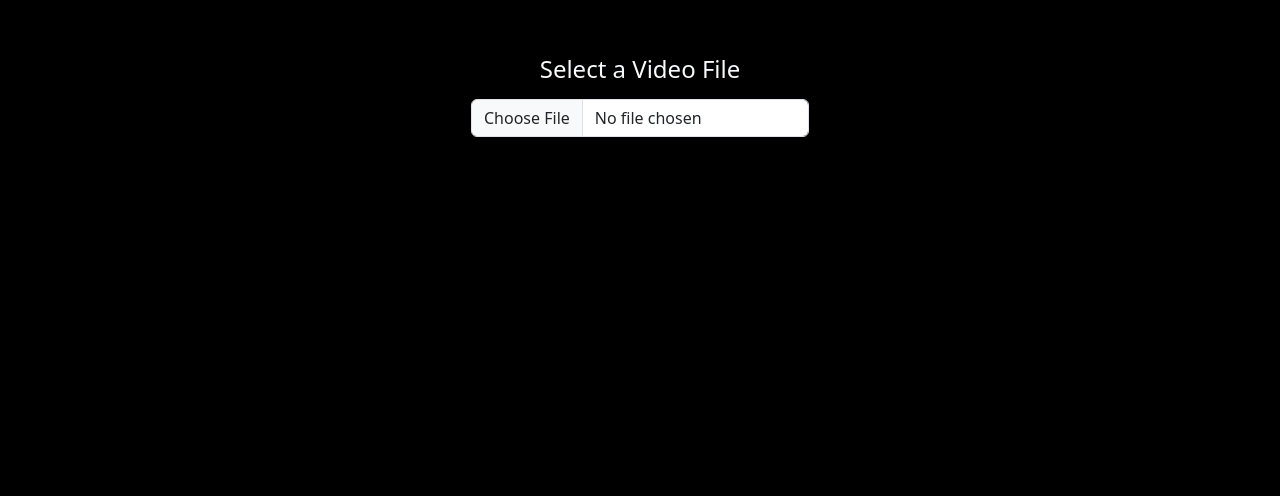
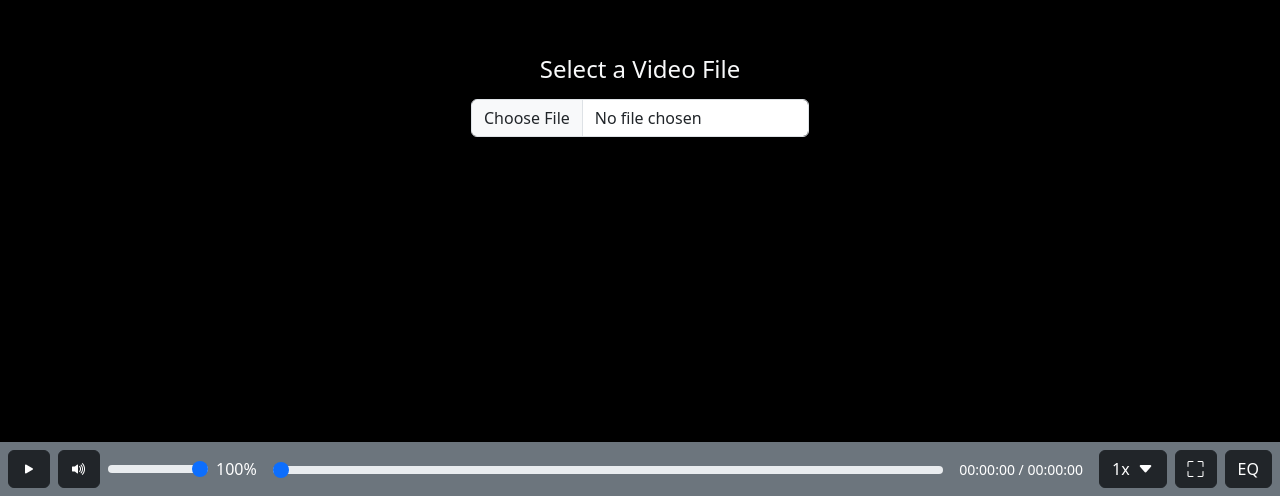
Before and after one commit to 2001dhanasekaran/localStream_player, a React (Vite) app: page / in a window 1280 px wide. Shown: the part 304-800 px from the top of the page. Built offline with nearby package versions, Linux system fonts and the light colour scheme.

Commit message:
refactor: clean up ControlBar component and improve layout

```diff
--- a/src/components/player/ControlBar.jsx
+++ b/src/components/player/ControlBar.jsx
@@ -2,7 +2,6 @@ import { useEffect, useState } from "react";
 import { formatTime } from "../../utils/formateTIme";
 
 export default function ControlBar({
-  videoRef,
   togglePlay,
   isPlaying,
   progress,
@@ -24,7 +23,6 @@ export default function ControlBar({
   changeTreble,
 }) {
   const [showSpeedMenu, setShowSpeedMenu] = useState(false);
-
   const [showEQ, setShowEQ] = useState(false);
 
   useEffect(() => {
@@ -43,17 +41,18 @@ export default function ControlBar({
 
   return (
     <div
-      className="position-absolute bottom-0 start-0 w-100 bg-secondary p-2 align-items-center"
+      className="position-absolute bottom-0 start-0 w-100 bg-secondary p-2 d-flex align-items-center"
       style={{
         display: showControls ? "flex" : "none",
         zIndex: 10,
       }}
     >
-      <div className="d-flex align-items-center">
+      {/* Left Controls */}
+      <div className="d-flex align-items-center flex-shrink-0">
         <button className="btn btn-dark me-2" onClick={togglePlay}>
-          <i className={isPlaying ? "bi bi-pause-fill" : "bi bi-play-fill"}></i>
+          <i className={isPlaying ? "bi bi-pause-fill" : "bi bi-play-fill"} />
         </button>
-        <div className="d-flex align-items-center">
+
         <button className="btn btn-dark me-2" onClick={toggleMute}>
           <i
             className={
@@ -63,7 +62,7 @@ export default function ControlBar({
                 ? "bi bi-volume-down-fill"
                 : "bi bi-volume-up-fill"
             }
-            ></i>
+          />
         </button>
 
         <input
@@ -75,10 +74,12 @@ export default function ControlBar({
           onChange={(e) => handleVolumeChange(Number(e.target.value))}
           style={{ width: "100px" }}
         />
-          <div className="ms-1">{volume}%</div>
+
+        <div className="ms-2 text-white">{volume}%</div>
       </div>
-      </div>
-      <div className="flex-grow-1 mx-3 mt-2">
+
+      {/* Progress Bar */}
+      <div className="flex-grow-1 mx-3 mt-2" style={{ minWidth: 0 }}>
         <input
           type="range"
           className="form-range"
@@ -88,9 +89,15 @@ export default function ControlBar({
           onChange={(e) => handleSeek(Number(e.target.value))}
         />
       </div>
-      <div className="text-white small me-3">
+
+      {/* Time */}
+      <div className="text-white small me-3 flex-shrink-0">
         {formatTime(currentTime)} / {formatTime(duration)}
       </div>
+
+      {/* Right Controls */}
+      <div className="d-flex align-items-center flex-shrink-0">
+        {/* Playback Speed */}
         <div className="position-relative me-2">
           <button
             className="btn btn-dark"
@@ -102,12 +109,17 @@ export default function ControlBar({
           >
             {playbackSpeed}x
             <i
-            className={`ms-2 ${showSpeedMenu ? "bi bi-caret-up-fill" : "bi bi-caret-down-fill"}`}
-          ></i>
+              className={`ms-2 ${
+                showSpeedMenu
+                  ? "bi bi-caret-up-fill"
+                  : "bi bi-caret-down-fill"
+              }`}
+            />
           </button>
+
           {showSpeedMenu && (
             <div
-            className={`speed-container d-flex gap-2 ${showSpeedMenu ? "show" : ""}`}
+              className="speed-container d-flex gap-2 position-absolute bottom-100 end-0 mb-2"
             >
               {[0.5, 1, 1.25, 1.5, 2].map((speed) => (
                 <button
@@ -116,8 +128,11 @@ export default function ControlBar({
                     e.stopPropagation();
                     handleUserInteraction();
                     handlePlaybackSpeed(speed);
+                    setShowSpeedMenu(false);
                   }}
-                className={`speed-btn ${playbackSpeed === speed ? "active" : ""}`}
+                  className={`speed-btn ${
+                    playbackSpeed === speed ? "active" : ""
+                  }`}
                 >
                   {speed}x
                 </button>
@@ -125,21 +140,28 @@ export default function ControlBar({
             </div>
           )}
         </div>
-      <div>
+
+        {/* Fullscreen */}
         <button className="btn btn-dark me-2" onClick={toggleFullScreen}>
           <i
             className={
-              isFullScreen ? "bi bi-fullscreen-exit" : "bi bi-fullscreen"
+              isFullScreen
+                ? "bi bi-fullscreen-exit"
+                : "bi bi-fullscreen"
             }
-          ></i>
+          />
         </button>
+
+        {/* EQ */}
         <button
-          className="btn btn-dark me-2"
-          onClick={() => setShowEQ(!showEQ)}
+          className="btn btn-dark"
+          onClick={() => setShowEQ((prev) => !prev)}
         >
           EQ
         </button>
       </div>
+
+      {/* EQ Panel */}
       {showEQ && (
         <div
           className="position-absolute bottom-100 end-0 m-3 p-3 rounded"
@@ -159,8 +181,9 @@ export default function ControlBar({
             max="10"
             step="1"
             className="form-range"
-            onChange={(e) => changeBass(e.target.value)}
+            onChange={(e) => changeBass(Number(e.target.value))}
           />
+
           <label className="text-white small">Mid</label>
           <input
             type="range"
@@ -168,8 +191,9 @@ export default function ControlBar({
             max="10"
             step="1"
             className="form-range"
-            onChange={(e) => changeMid(e.target.value)}
+            onChange={(e) => changeMid(Number(e.target.value))}
           />
+
           <label className="text-white small">Treble</label>
           <input
             type="range"
@@ -177,7 +201,7 @@ export default function ControlBar({
             max="10"
             step="1"
             className="form-range"
-            onChange={(e) => changeTreble(e.target.value)}
+            onChange={(e) => changeTreble(Number(e.target.value))}
           />
         </div>
       )}
```
Lines whose indentation alone changed are shown as unchanged.
